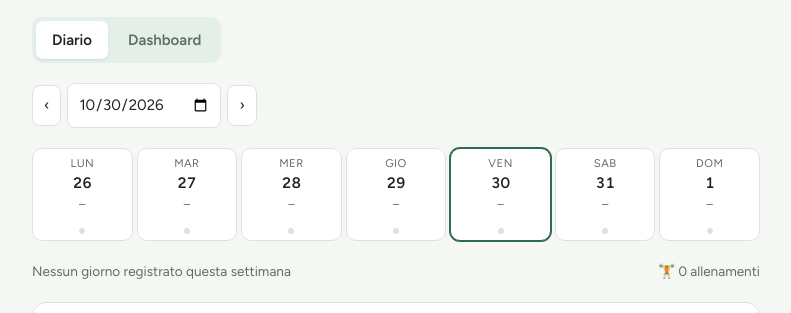
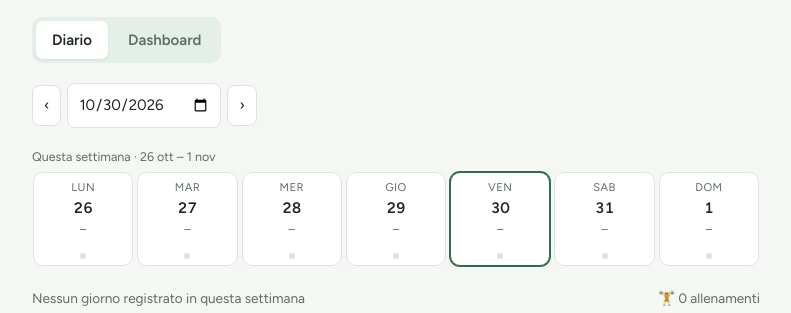
Before and after one commit to hawk-1298/diet_journal, a plain HTML site: page index.html in a window 1280 px wide. Shown: the part 131-444 px from the top of the page, without its empty margins (244-1035 px from the left). Drawn offline with nearby package versions, Linux system fonts and the light colour scheme.

Commit message:
Add files via upload

```diff
--- a/index.html
+++ b/index.html
@@ -77,7 +77,11 @@ button.ghost:hover{color:var(--fg)}
 .dayctl{display:flex;gap:6px;align-items:center;flex-wrap:wrap}
 .dayctl input{width:auto}
 .dayctl button{padding:8px 11px}
-.week{display:grid;grid-template-columns:repeat(7,1fr);gap:4px}
+.week{display:flex;overflow-x:auto;scroll-snap-type:x mandatory;scrollbar-width:none;-webkit-overflow-scrolling:touch;overscroll-behavior-x:contain;scroll-behavior:auto}
+.week::-webkit-scrollbar{display:none}
+.wpage{flex:0 0 100%;scroll-snap-align:start;scroll-snap-stop:always;display:grid;grid-template-columns:repeat(7,1fr);gap:4px;padding:2px 1px}
+.weeklabel{font-size:.78rem;color:var(--muted);display:flex;justify-content:space-between;align-items:center;margin-bottom:4px}
+.weeklabel button{padding:2px 8px;font-size:.78rem}
 .wd{border:1px solid var(--line);border-radius:10px;background:var(--surface);padding:6px 2px;display:flex;flex-direction:column;align-items:center;gap:1px;font-variant-numeric:tabular-nums;min-width:0}
 .wd small{font-size:.7rem;color:var(--muted);text-transform:uppercase;letter-spacing:.04em}
 .wd b{font-size:.95rem}
@@ -302,7 +306,8 @@ table.months tr.sel td{background:var(--accent-soft)}
       <button type="button" id="todayBtn">Oggi</button>
     </div>
 
-    <div class="week" id="week"></div>
+    <div><div class="weeklabel"><span id="weekLabel"></span><button type="button" class="ghost" id="weekToday" hidden>Torna a oggi</button></div>
+    <div class="week" id="week" aria-label="Calendario: scorri per cambiare settimana"></div></div>
     <div class="weekinfo"><span id="weekAvg"></span><span id="weekTrain"></span></div>
 
     <section class="summary" aria-live="polite">
@@ -680,20 +685,59 @@ function render(){
   if(!$("#viewMesi").hidden) renderDash();
 }
 
+// calendario a scorrimento: una pagina per settimana, 26 settimane indietro e 8 avanti
+const WEEK_NAMES=["Lun","Mar","Mer","Gio","Ven","Sab","Dom"];
+let viewWeek = null, weekPages = [], weekScrollTimer = null, programmaticScroll = false;
+function dayCell(d){
+  const list=normEntries(S.days[d]), t=sum(list), g=goalFor(d), i=(new Date(d+"T12:00").getDay()+6)%7;
+  const cls = !list.length ? "" : (t[0]>=g*0.9 ? "ok" : "low");
+  const gym = marked(d) && S.modes[d]==="train";
+  return `<button type="button" class="wd ${cls}" data-day="${d}" ${d===day?'aria-current="date"':""} aria-label="${WEEK_NAMES[i]} ${Number(d.slice(8))}${gym?", allenamento":""}"><small>${WEEK_NAMES[i]}</small><b>${Number(d.slice(8))}</b><span>${list.length?g1(t[0]/1000)+"k":"–"}</span><span class="gym">${gym?"🏋":""}</span><i></i></button>`;
+}
+function weekSummary(ws){
+  let tk=0, tp=0, n=0, tg=0;
+  for(let i=0;i<7;i++){
+    const d=shiftDay(ws,i), list=normEntries(S.days[d]);
+    if(list.length){ const t=sum(list); tk+=t[0]; tp+=t[1]; n++; }
+    if(marked(d) && S.modes[d]==="train") tg++;
+  }
+  const a=new Date(ws+"T12:00"), b=new Date(shiftDay(ws,6)+"T12:00");
+  const label = a.getMonth()===b.getMonth()
+    ? `${a.getDate()}–${b.getDate()} ${b.toLocaleDateString("it-IT",{month:"long"})}`
+    : `${a.toLocaleDateString("it-IT",{day:"numeric",month:"short"})} – ${b.toLocaleDateString("it-IT",{day:"numeric",month:"short"})}`;
+  $("#weekLabel").textContent = ws===weekStart(today()) ? `Questa settimana · ${label}` : label;
+  $("#weekToday").hidden = ws===weekStart(today()) && day===today();
+  $("#weekAvg").textContent = n ? `Media settimana: ${fmt(tk/n)} kcal · P ${fmt(tp/n)} g · ${n}/7 giorni` : "Nessun giorno registrato in questa settimana";
+  $("#weekTrain").textContent = `🏋 ${tg} ${tg===1?"allenamento":"allenamenti"}`;
+}
 function renderWeek(){
-  const ws = weekStart(day), names=["Lun","Mar","Mer","Gio","Ven","Sab","Dom"];
-  let tk=0, tp=0, n=0, tg=0, html="";
-  for(let i=0;i<7;i++){
-    const d = shiftDay(ws,i), list=normEntries(S.days[d]), t=sum(list), g=goalFor(d);
-    const cls = !list.length ? "" : (t[0]>=g*0.9 ? "ok" : "low");
-    if(list.length){ tk+=t[0]; tp+=t[1]; n++; }
-    const gym = marked(d) && S.modes[d]==="train"; if(gym) tg++;
-    html += `<button type="button" class="wd ${cls}" data-day="${d}" ${d===day?'aria-current="date"':""} aria-label="${names[i]} ${Number(d.slice(8))}${gym?", allenamento":""}"><small>${names[i]}</small><b>${Number(d.slice(8))}</b><span>${list.length?g1(t[0]/1000)+"k":"–"}</span><span class="gym">${gym?"🏋":""}</span><i></i></button>`;
-  }
-  $("#week").innerHTML = html;
-  $("#weekAvg").textContent = n ? `Media settimana: ${fmt(tk/n)} kcal · P ${fmt(tp/n)} g · ${n}/7 giorni` : "Nessun giorno registrato questa settimana";
-  $("#weekTrain").textContent = `🏋 ${tg} ${tg===1?"allenamento":"allenamenti"}`;
-}
+  const sel = weekStart(day);
+  if(!viewWeek) viewWeek = sel;
+  const anchor = weekStart(today()) < sel ? weekStart(today()) : sel;
+  const first = shiftDay(anchor, -26*7), last = shiftDay(sel > weekStart(today()) ? sel : weekStart(today()), 8*7);
+  weekPages = [];
+  for(let w=first; w<=last; w=shiftDay(w,7)) weekPages.push(w);
+  if(!weekPages.includes(viewWeek)) viewWeek = sel;
+  const el = $("#week");
+  el.innerHTML = weekPages.map(ws=>`<div class="wpage" data-week="${ws}">${[0,1,2,3,4,5,6].map(i=>dayCell(shiftDay(ws,i))).join("")}</div>`).join("");
+  scrollToWeek(viewWeek, false);
+  weekSummary(viewWeek);
+}
+function scrollToWeek(ws, smooth){
+  const el=$("#week"), i=weekPages.indexOf(ws); if(i<0) return;
+  programmaticScroll = true;
+  el.scrollTo({left: i*el.clientWidth, behavior: smooth ? "smooth" : "auto"});
+  setTimeout(()=>{ programmaticScroll = false; }, smooth ? 500 : 50);
+}
+$("#week").addEventListener("scroll", ()=>{
+  clearTimeout(weekScrollTimer);
+  weekScrollTimer = setTimeout(()=>{
+    const el=$("#week"), i=Math.round(el.scrollLeft/Math.max(1,el.clientWidth)), ws=weekPages[i];
+    if(ws && ws!==viewWeek){ viewWeek=ws; weekSummary(ws); }
+  }, 90);
+}, {passive:true});
+window.addEventListener("resize", ()=>scrollToWeek(viewWeek,false));
+$("#weekToday").onclick = ()=>{ viewWeek = weekStart(today()); setDay(today()); };
 
 function renderMeals(entries){
   const keepName = $("#tplName") ? $("#tplName").value : null;
@@ -1317,7 +1361,7 @@ $("#tplChips").addEventListener("click", ev=>{
 });
 $("#tplList").addEventListener("click", ev=>{ const b=ev.target.closest("[data-tpldel]"); if(!b) return; delete S.templates[b.dataset.tpldel]; saveMap("templates",true); render(); });
 
-function setDay(d){ day=d||today(); editIdx=null; savingMeal=null; $("#coachOut").innerHTML=""; $("#coachStatus").textContent=""; render(); }
+function setDay(d){ day=d||today(); if(weekStart(day)!==viewWeek){ viewWeek=weekStart(day); } editIdx=null; savingMeal=null; $("#coachOut").innerHTML=""; $("#coachStatus").textContent=""; render(); }
 $("#day").addEventListener("change", ()=>setDay($("#day").value));
 $("#prevDay").onclick=()=>setDay(shiftDay(day,-1));
 $("#nextDay").onclick=()=>setDay(shiftDay(day,1));
--- a/sw.js
+++ b/sw.js
@@ -1,6 +1,6 @@
 // Service worker del Diario delle calorie: fa funzionare l'app offline.
 // Quando aggiorni i file dell'app, cambia VERSION: l'app mostrerà "È pronta una nuova versione".
-const VERSION = "1.1.0";
+const VERSION = "1.2.0";
 const SHELL_CACHE = "diario-shell-" + VERSION;
 const FONT_CACHE = "diario-fonts";
 const SHELL = [
```
